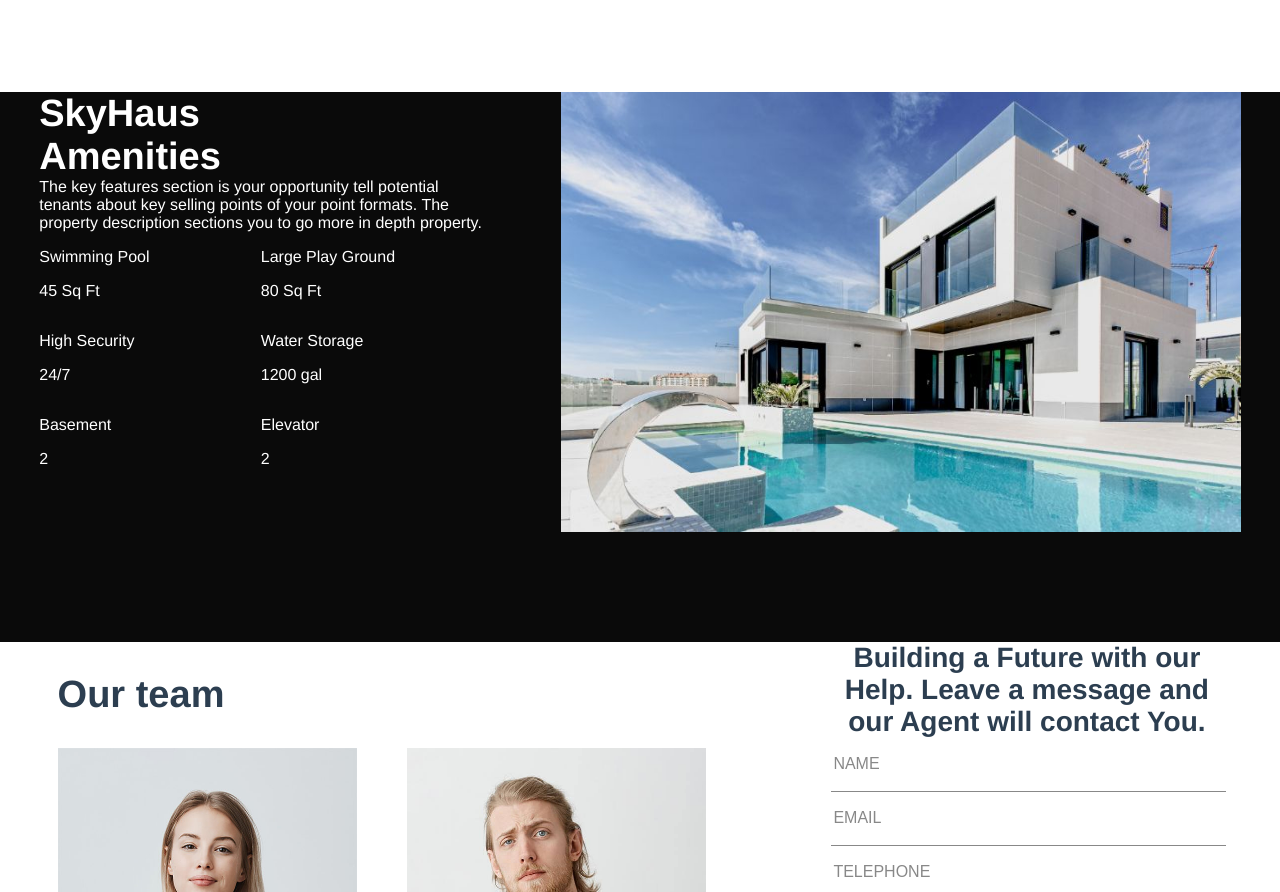
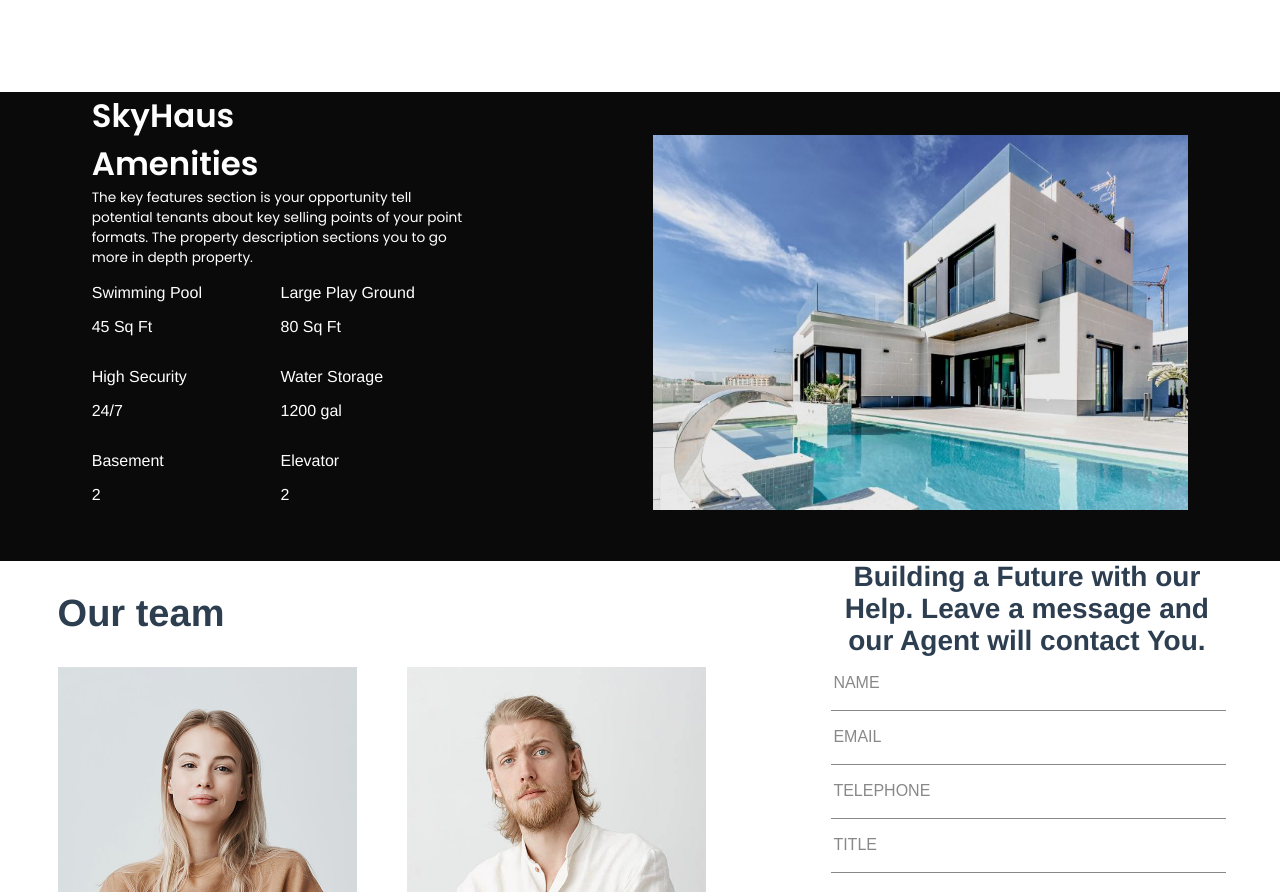
Before and after one commit to TheSirsh/villa-vue, a Vue app: page / in a window 1280 px wide. Shown: the part 1632-2524 px from the top of the page. Built offline with nearby package versions, Linux system fonts and the light colour scheme.

Commit message:
upd: update amenities styles

```diff
--- a/src/components/amenities/amenities.vue
+++ b/src/components/amenities/amenities.vue
@@ -18,8 +18,8 @@
 
 <style scoped>
   section {
-    width: 100%;
-    height: 550px;
+    width: 100vw;
+    height: calc(100vw / 2.73);
     margin: 0px;
     background-color: #0a0a0a;
     display: flex;
--- a/src/components/amenities/content.vue
+++ b/src/components/amenities/content.vue
@@ -18,18 +18,22 @@
 
 <style scoped>
   h2 {
-    font-size: 38px;
+    font-family: 'Poppins', sans-serif;
+    font-size: calc(100vw / 39.47);
+    font-weight: 600;
     color: #ffffff;
     text-align: left;
     margin: 0px;
-    width: 196px;
+    width: calc(100vw / 7.65);
   }
 
   p {
-    font-size: 16px;
+    font-family: 'Poppins', sans-serif;
+    font-size: calc(100vw / 93.75);
+    font-weight: 400;
     color: #ffffff;
     text-align: left;
     margin: 0px;
-    width: 443px;
+    width: calc(100vw / 3.39);
   }
 </style>
--- a/src/components/amenities/pict.vue
+++ b/src/components/amenities/pict.vue
@@ -11,8 +11,10 @@
 </script>
 
 <style scoped>
+
   img {
-    width: 680px;
-    height: 440px;
+    margin-top: calc(100vw / 30);
+    width: calc(100vw / 2.39);
+    height: calc(100vw / 3.41);
   }
 </style>
```
